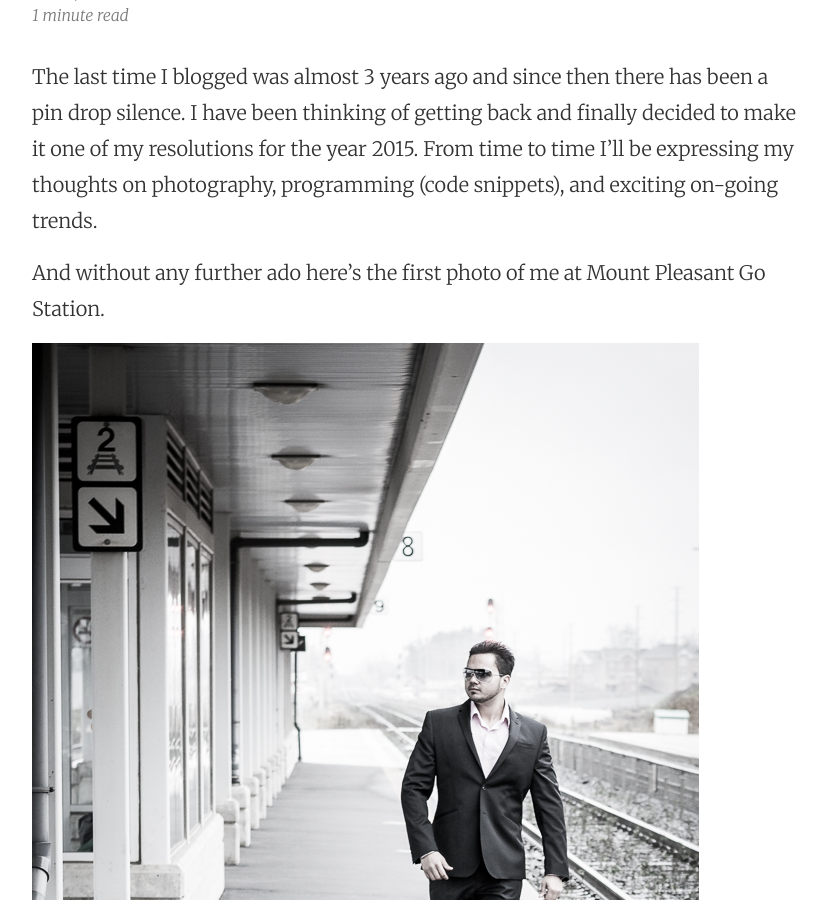
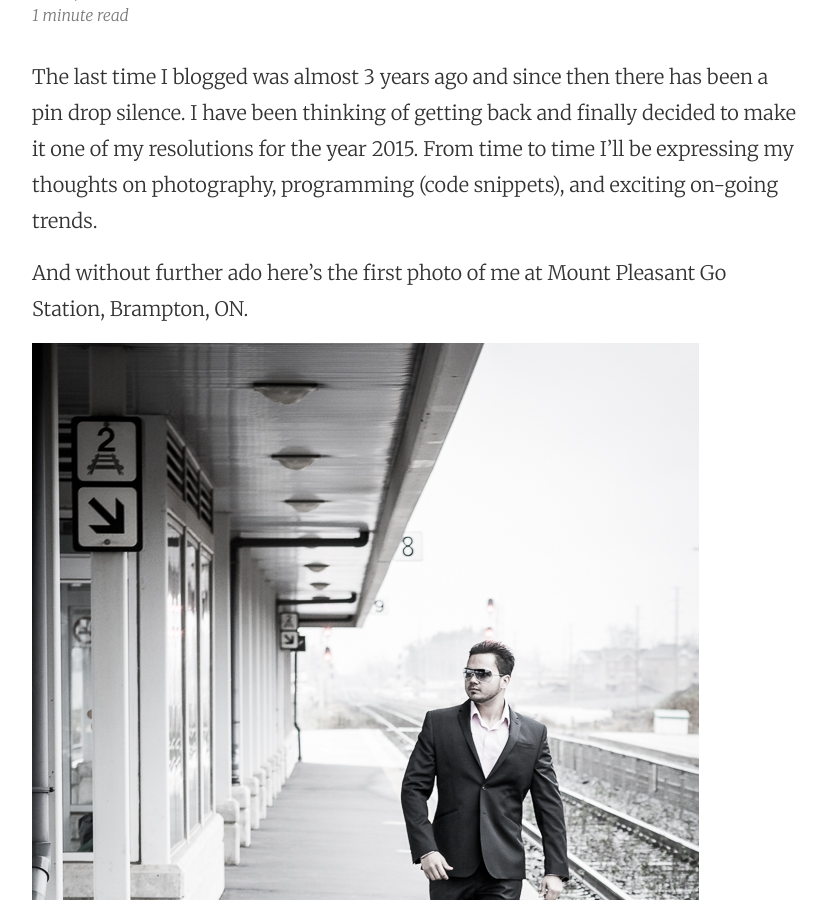
Before and after one commit to cointify/cointify.github.io, a Jekyll site: the page built from _posts/2015-01-09-return-of-blogging.md, in a window 1280 px wide and 900 px high, scrolled down 340 px. Shown: the whole window, without its empty margins (224-1051 px from the left). Built offline with Jekyll 4.4.1, drawn with Linux system fonts in a browser that asks for light colours; Markdown is read by kramdown in place of the engine named in the settings.

Commit message:
Minor edit to post

```diff
--- a/_posts/2015-01-09-return-of-blogging.md
+++ b/_posts/2015-01-09-return-of-blogging.md
@@ -8,6 +8,6 @@ categories: general
 
 The last time I blogged was almost 3 years ago and since then there has been a pin drop silence. I have been thinking of getting back and finally decided to make it one of my resolutions for the year 2015. From time to time I'll be expressing my thoughts on photography, programming (code snippets), and exciting on-going trends.
 
-And without any further ado here's the first photo of me at Mount Pleasant Go Station.
+And without further ado here's the first photo of me at Mount Pleasant Go Station, Brampton, ON.
 
 ![Mount Pleasant Go Station]({{ site.url }}/images/JAT_5851.jpg)
```
